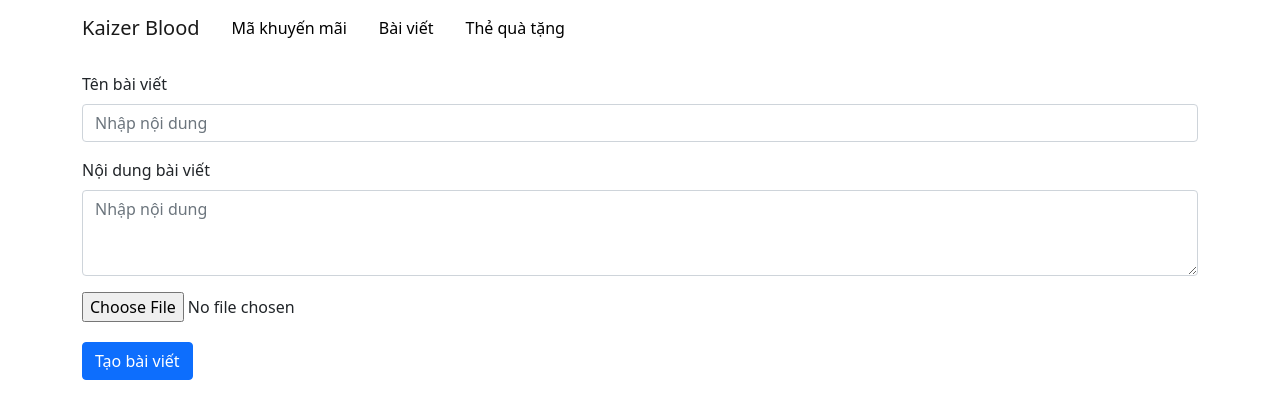
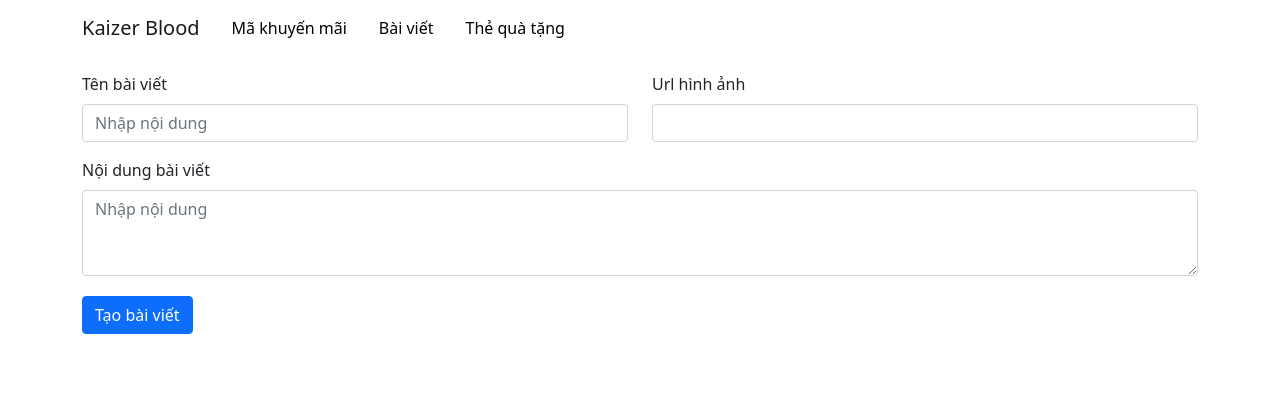
Before and after one commit to Dathvgl/VY4-G09-voucher-fe-partner, a React (Create React App) app: page /article/create-article in a window 1280 px wide. Shown: the top 418 px of the page. Built offline with nearby package versions, Linux system fonts and the light colour scheme.

Commit message:
test res

```diff
--- a/src/Partner/Article/CreateArticle.js
+++ b/src/Partner/Article/CreateArticle.js
@@ -43,6 +43,13 @@ function CreateArticle(props) {
                 placeholder="Nhập nội dung"
               />
             </Form.Group>
+            <Form.Group as={Col}>
+              <Form.Label>Url hình ảnh</Form.Label>
+              <Form.Control
+                name="thumnail"
+                type="text"
+              />
+            </Form.Group>
           </Row>
           <Row className="my-3">
             <Form.Group as={Col}>
@@ -55,9 +62,6 @@ function CreateArticle(props) {
               />
             </Form.Group>
           </Row>
-          <Form.Group className="my-3">
-            <input dir="/src/Images" accept=".jpg,.png" type={"file"} />
-          </Form.Group>
           <Button className="my-1" variant="primary" type="submit">
             Tạo bài viết
           </Button>
--- a/src/Partner/Giftcard/CreateGiftcard.js
+++ b/src/Partner/Giftcard/CreateGiftcard.js
@@ -17,7 +17,9 @@ function CreateGiftcard(props) {
     if (Object.keys(form).length === 0) return;
     TaskAPI.postGiftcard(form)
       .then((res) => {
-        navigate("/giftcard/home");
+        console.log(res);
+        console.log(res.OK);
+        // navigate("/giftcard/home");
       })
       .catch((error) => setError((obj) => ({ ...obj, error })));
   }, [form, navigate]);
```
